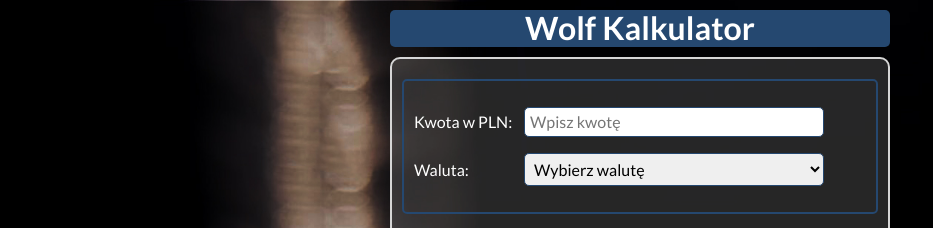
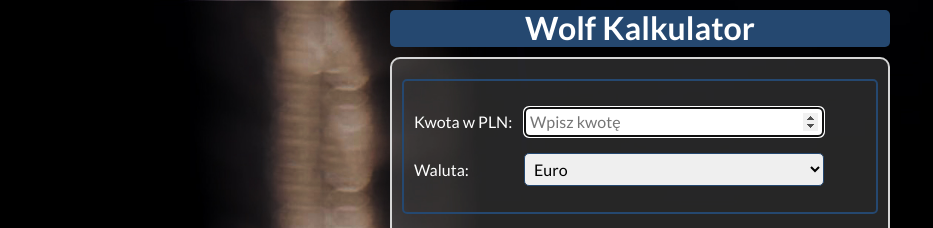
Before and after one commit to aWilku/currency-converter-react, a React (Create React App) app: page / in a window 1280 px wide. Shown: the top 228 px of the page, without its empty margins (0-933 px from the left). Built offline with nearby package versions, Linux system fonts and the light colour scheme.

Commit message:
select currency interaction

```diff
--- a/src/Form/index.js
+++ b/src/Form/index.js
@@ -1,10 +1,14 @@
 import "./style.css"
 import { useState } from "react";
+import { currencies } from "../currencies.js"
 
 const Form = () => {
     const [amount, setAmount] = useState("");
+    const [currency, setCurrency] = useState(currencies[0].shortcut)
+
     const onFormSubmit = (event) => {
         event.preventDefault();
+        console.log(`${amount}`)
     };
 
     return (
@@ -25,6 +29,7 @@ const Form = () => {
                             max="999999999"
                             step="0.01"
                             placeholder="Wpisz kwotę"
+                            autoFocus
                             required />
                     </label>
                 </p>
@@ -35,12 +40,19 @@ const Form = () => {
                         </span>
                         <select
                             className="form__field"
-                            name="requestedCurrency" required>
-                            <option value="" disabled selected>Wybierz walutę</option>
-                            <option value="EUR">EUR</option>
-                            <option value="CHF">CHF</option>
-                            <option value="USD">USD</option>
-                            <option value="GBP">GBP</option>
+                            name="requestedCurrency"
+                            value={currency}
+                            onChange={({ target }) => setCurrency(target.value)}
+                            required
+                        >
+                            {currencies.map(currency => (
+                                <option
+                                    key={currency.shortcut}
+                                    value={currency.shortcut}
+                                >
+                                    {currency.name}
+                                </option>
+                            ))};
                         </select>
                     </label>
                 </p>
```
